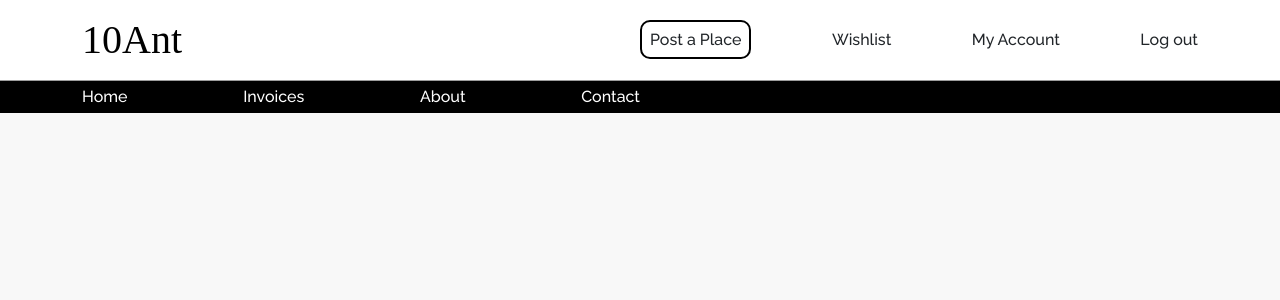
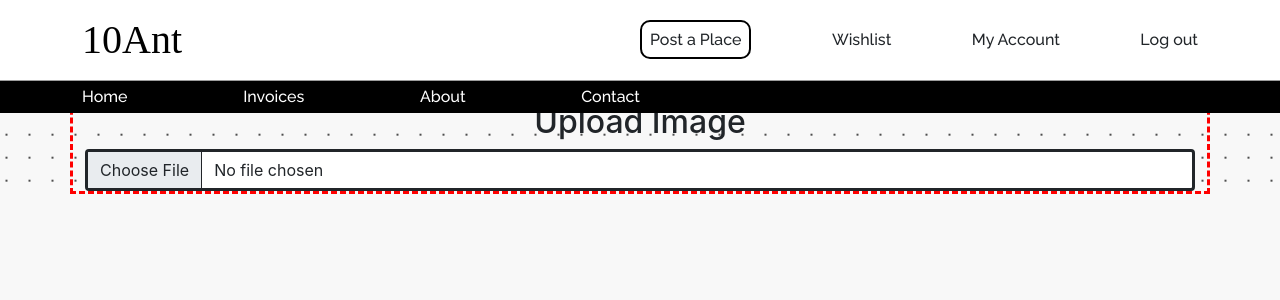
Before and after one commit to Berabjesus/10ant---House-rental-app-frontend, a React (Create React App) app: page /post/1 in a window 1280 px wide. Shown: the top 300 px of the page. Built offline with nearby package versions, Linux system fonts and the light colour scheme; a web font is replaced by a local one.

Commit message:
add post component with image upload

```diff
--- a/package.json
+++ b/package.json
@@ -11,7 +11,6 @@
     "@testing-library/jest-dom": "^5.11.4",
     "@testing-library/react": "^11.1.0",
     "@testing-library/user-event": "^12.1.10",
-    "antd-img-crop": "^3.16.0",
     "bootstrap": "^5.1.0",
     "jquery": "^3.6.0",
     "jwt-decode": "^3.1.2",
--- a/src/containers/accomodation/post.js
+++ b/src/containers/accomodation/post.js
@@ -1,11 +1,18 @@
 import Header from '../navigation/header';
-import moduleName from 'antd-img-crop'
+import {SetAuthenticationState} from '../../helpers/accessControl'
+
 const Post = () => {
+  SetAuthenticationState()
   return (
     <>
       <Header />
       <section className="container margin_100 debug_border">
-        <form action=""></form>
+        <form action="">
+          <div className = "d-flex flex-column align-items-center">
+            <label className="h2" htmlFor="fileUpload">Upload Image</label>
+            <input className="border border-dark border-3 form-control" id="fileUpload" type="file" />
+          </div>
+        </form>
       </section>
     </>
   )
--- a/src/helpers/accessControl.js
+++ b/src/helpers/accessControl.js
@@ -1,5 +1,7 @@
 import {getToken, setCredentials} from './tokenHandler'
 import jwt_decode from "jwt-decode";
+import { useSelector, useDispatch } from 'react-redux';
+import {authSuccess} from '../store/actions/authAction';
 
 export const IsLoggedIn = () => {
   if (getToken()) {
@@ -14,3 +16,10 @@ export const IsLoggedIn = () => {
     return false;
   }
 }
+
+export const SetAuthenticationState = () => {
+  const dispatch = useDispatch();
+  if (IsLoggedIn()) {
+    dispatch(authSuccess(IsLoggedIn()));
+  }
+}
```
Also changed, not shown: 1 other file (tests, documents, lock files or other folders).
